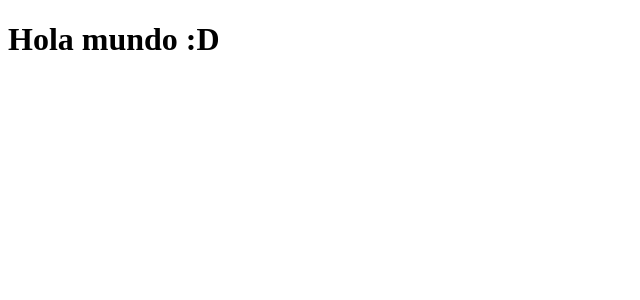
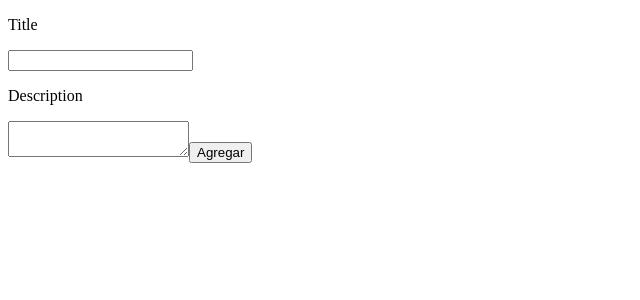
Before and after one commit to im-victor-mendez/React_MongoDB-Todo, a React app: page / in a window 1280 px wide. Shown: the top 300 px of the page, without its empty margins (0-640 px from the left). Built offline with nearby package versions, Linux system fonts and the light colour scheme; the HTML template or start-up script is replaced by a standard one.

Commit message:
Added addTask structure and functions.

```diff
--- a/src/app/App.js
+++ b/src/app/App.js
@@ -1,9 +1,60 @@
-import React from "react";
+import React, { useState } from "react"
 
 function App() {
+  const [task, setTask] = useState({ title: "", description: "" })
+
+  function handleChange(event) {
+    setTask({
+      ...task,
+      [event.target.name]: event.target.value
+    })
+  }
+
+  function addTask() {
+    fetch('/api/tasks', {
+      method: 'POST',
+      body: JSON.stringify(task),
+      headers: {
+        'Accept': 'application/json',
+        'Content-Type': 'application/json'
+      }
+    })
+    .then(res => res.json())
+    .then(data => {
+      console.log(data)
+      console.log(task)
+
+      alert('Task added :D')
+      setTask({ title: '', description: '' })
+    })
+    .catch(err => console.log(err))
+  }
+
   return (
     <div className="App">
-      <h1>Hola mundo :D</h1>
+      <section className="card">
+        <form
+        onSubmit={
+          event => {
+            event.preventDefault()
+
+            addTask(event)
+          }
+        }
+        >
+          <label>
+            <p>Title</p>
+            <input type='text' name="title" onChange={handleChange} value={task.title} />
+          </label>
+
+          <label>
+            <p>Description</p>
+            <textarea name="description" onChange={handleChange} value={task.description}></textarea>
+          </label>
+
+          <button type="submit">Agregar</button>
+        </form>
+      </section>
     </div>
   )
 }
```
